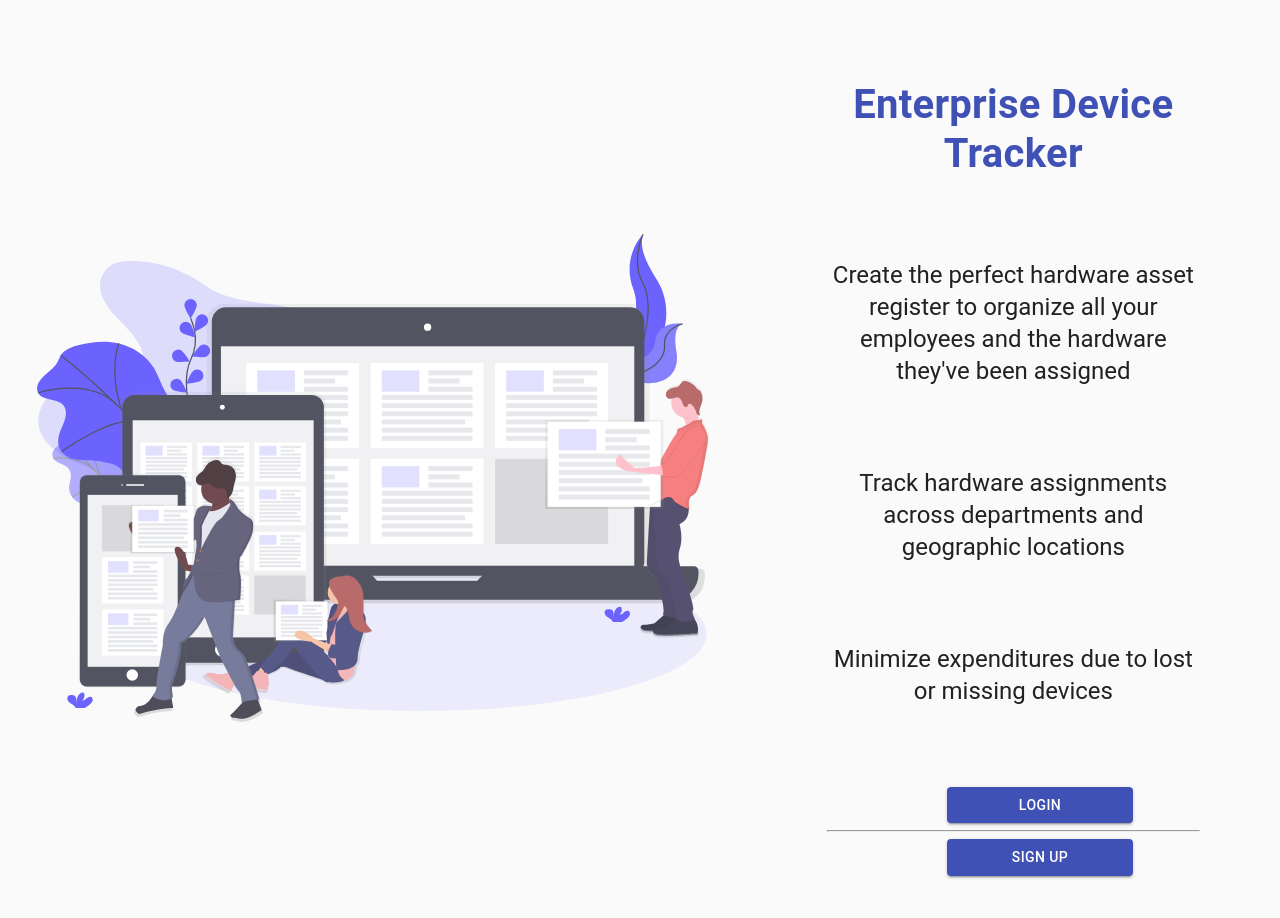
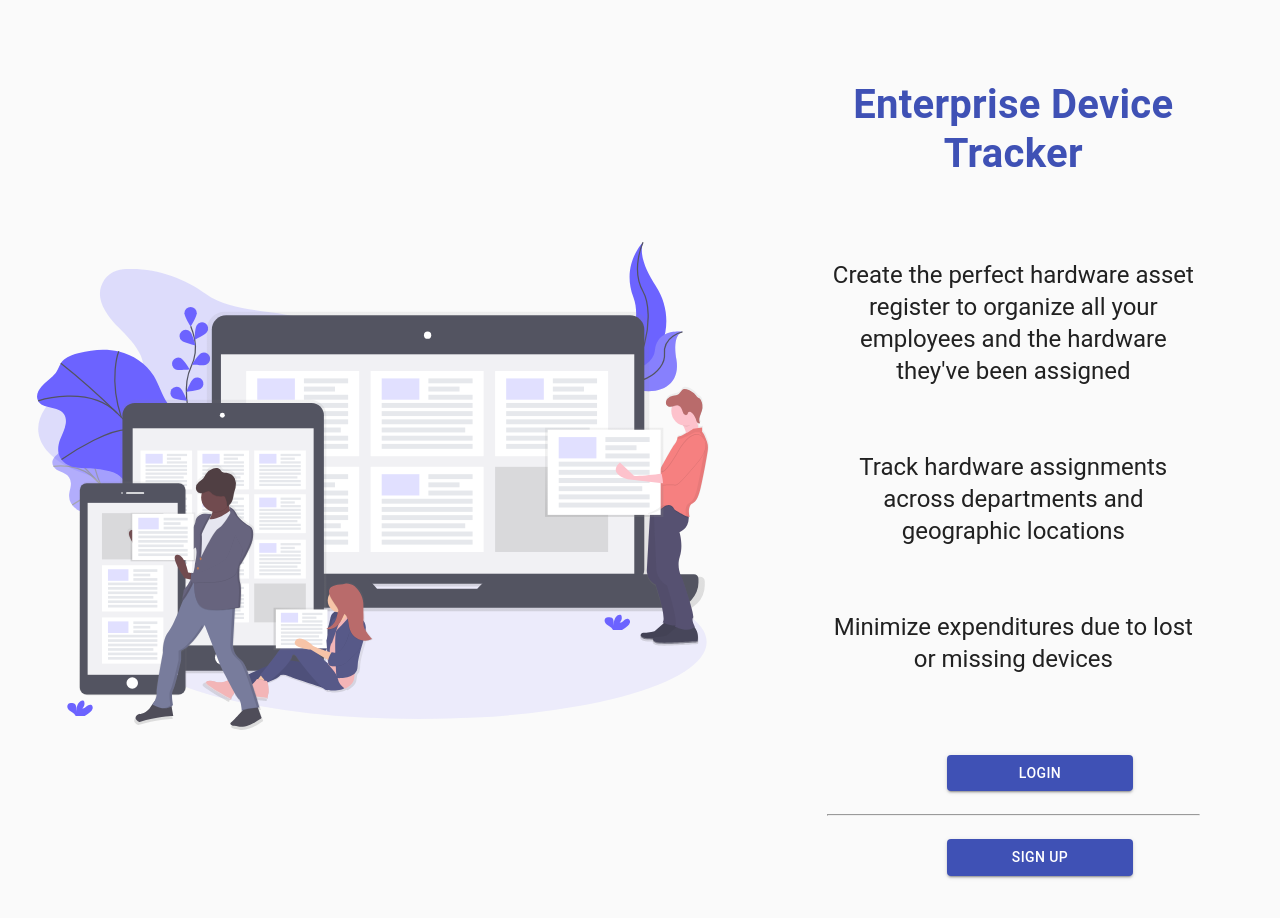
Before and after one commit to lambdax-enteprise-device/frontend, a React (Create React App) app: page / in a window 1280 px wide. Shown: the top 918 px of the page. Built offline with nearby package versions, Linux system fonts and the light colour scheme; no server answers.

Commit message:
added style to landing buttons

```diff
--- a/src/Landing.js
+++ b/src/Landing.js
@@ -29,7 +29,7 @@ const useStyles = makeStyles((theme) => ({
     textAlign: "center",
   },
   content: {
-    marginBottom: theme.spacing(10),
+    marginBottom: theme.spacing(8),
   },
   title: {
     fontWeight: 700,
@@ -42,6 +42,8 @@ const useStyles = makeStyles((theme) => ({
   submit: {
     margin: theme.spacing(0, 15),
     width: "50%",
+    marginBottom: theme.spacing(2),
+    marginTop: theme.spacing(2),
   },
 }));
 
```
